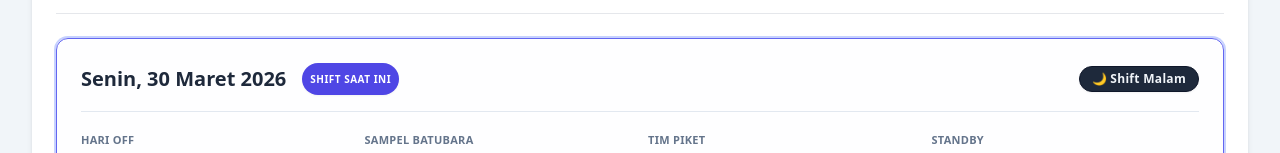
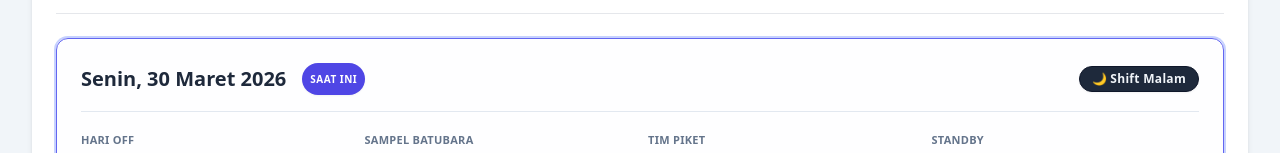
Before and after one commit to rsk956/jadwaloperasional-, a plain HTML site: page index.html in a window 1280 px wide. Shown: the part 263-416 px from the top of the page. Drawn offline with nearby package versions, Linux system fonts and the light colour scheme.

Commit message:
Update index.html

```diff
--- a/index.html
+++ b/index.html
@@ -399,7 +399,7 @@
                     <div class="flex flex-col sm:flex-row sm:items-center justify-between gap-3 mb-5 border-b border-slate-200 pb-4">
                     <h3 class="text-xl font-bold text-slate-800 flex items-center gap-2">
                     ${row.dayName}, ${row.dateStr}
-                    ${targetStr === realTodayStr ? '<span class="bg-indigo-600 text-white text-[10px] px-2 py-0.5 rounded-full uppercase tracking-wider ml-2 shadow-sm">Shift Saat Ini</span>': ''}
+                    ${targetStr === realTodayStr ? '<span class="bg-indigo-600 text-white text-[10px] px-2 py-0.5 rounded-full uppercase tracking-wider ml-2 shadow-sm">Saat Ini</span>': ''}
                     </h3>
                     <span class="px-3 py-1 text-xs font-bold rounded-full tracking-wide ${row.shiftColorClass}">
                     ${row.shiftName}
```
